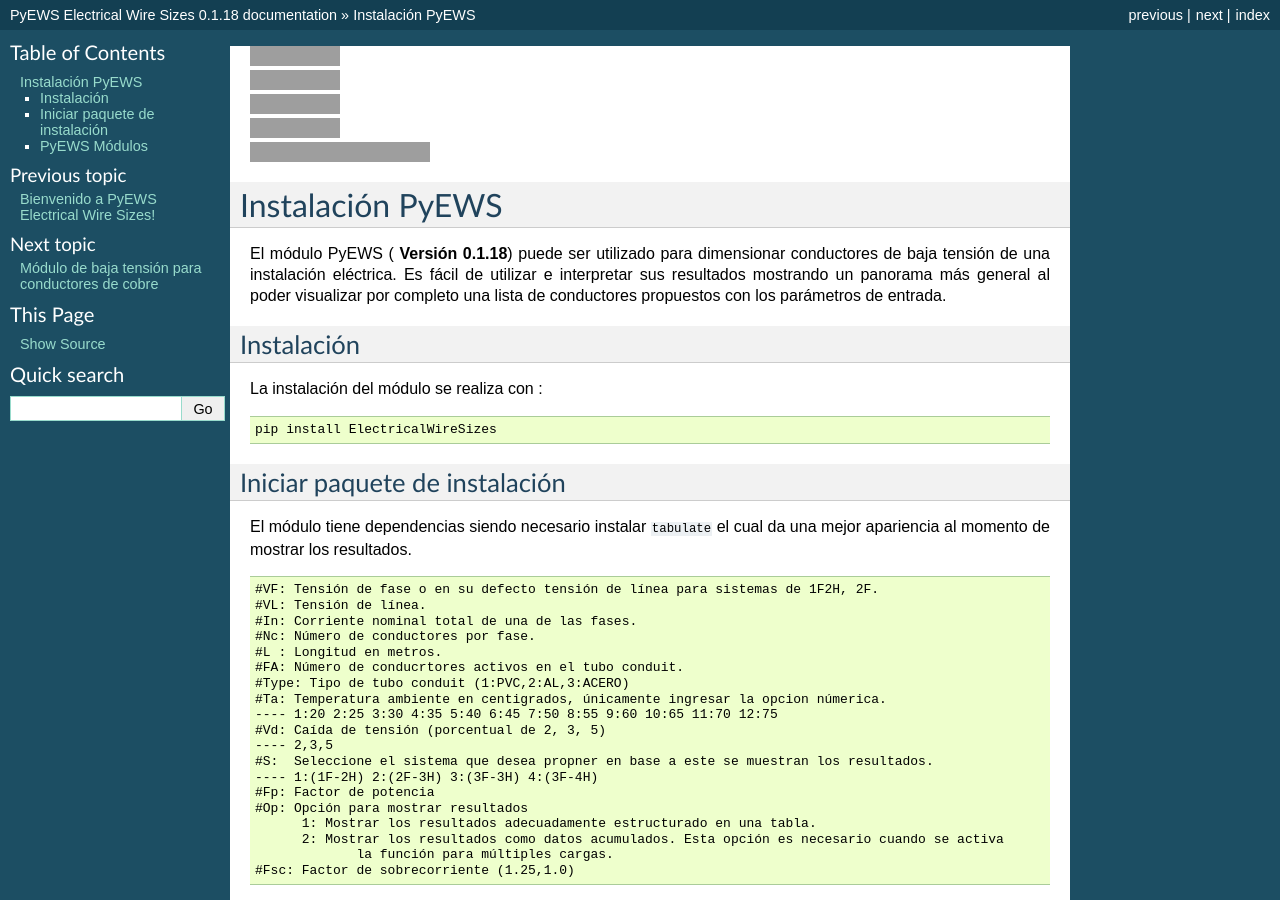
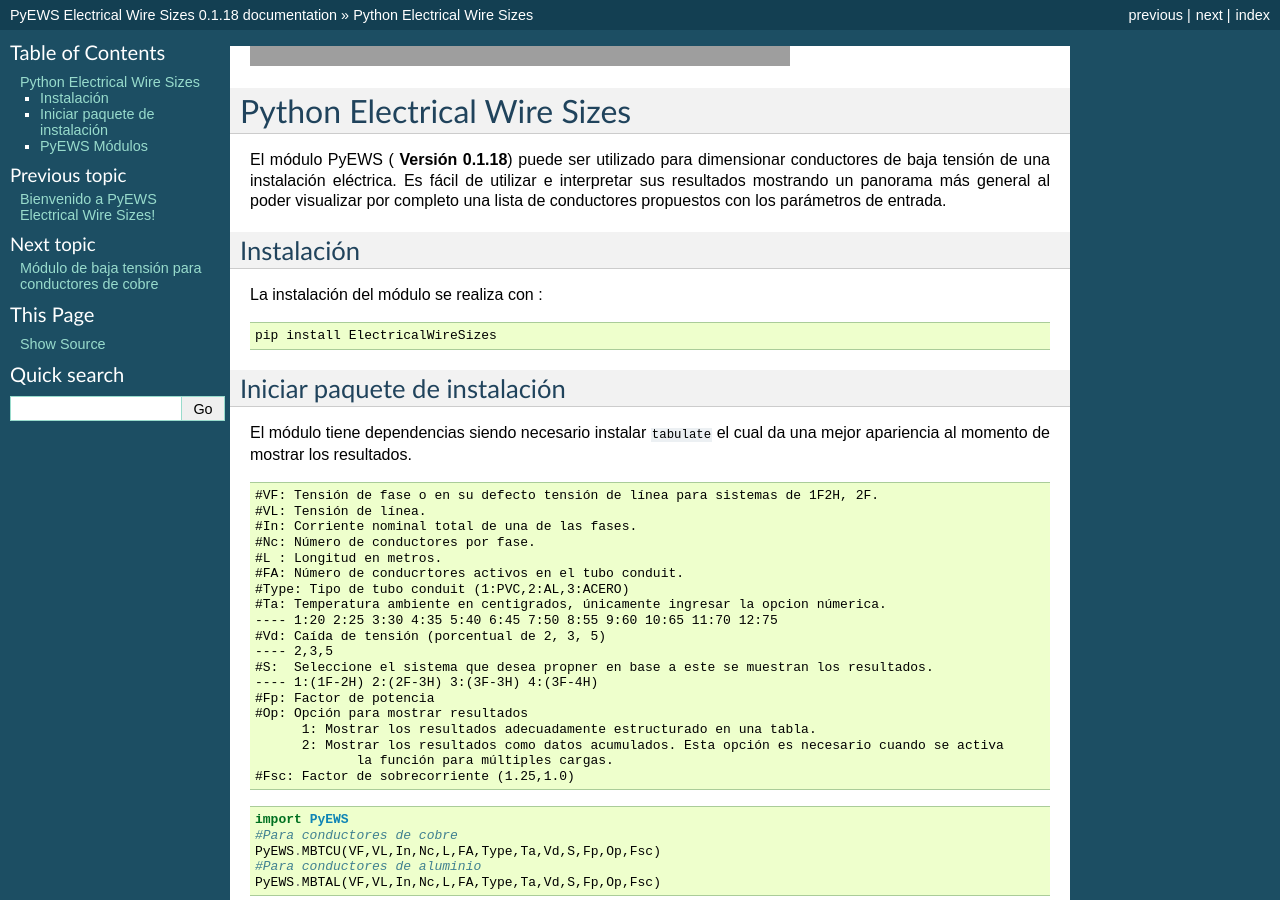
Before and after one commit to jacometoss/PyEWS, a Sphinx documentation site: the page built from docs/Install.rst, in a window 1280 px wide and 900 px high, cut to the strip 0-900 px from the top of the window. Built offline with Sphinx 7.4.7, drawn with Linux system fonts in a browser that asks for light colours; the version number is read from the project's files by our own code; some of the changed text lies outside the part shown; grey boxes are pictures that could not be loaded.

Commit message:
Add files via upload

```diff
--- a/docs/Install.rst
+++ b/docs/Install.rst
@@ -1,13 +1,9 @@
-| |image1|
-| |image2|
-| |image3|
-| |image4|
-| |image5|\ |image6|
+|image1|\ |image2|\ |image3|\ |image4|\ |image5|\ |image6|
 
-.. _header-n4:
+.. _header-n50:
 
-Instalación PyEWS
-=================
+Python Electrical Wire Sizes
+============================
 
 El módulo PyEWS ( **Versión 0.1.18**) puede ser utilizado para
 dimensionar conductores de baja tensión de una instalación eléctrica. Es
```
Also changed, not shown: other parts of docs/Install.rst (+3 -3 lines).
